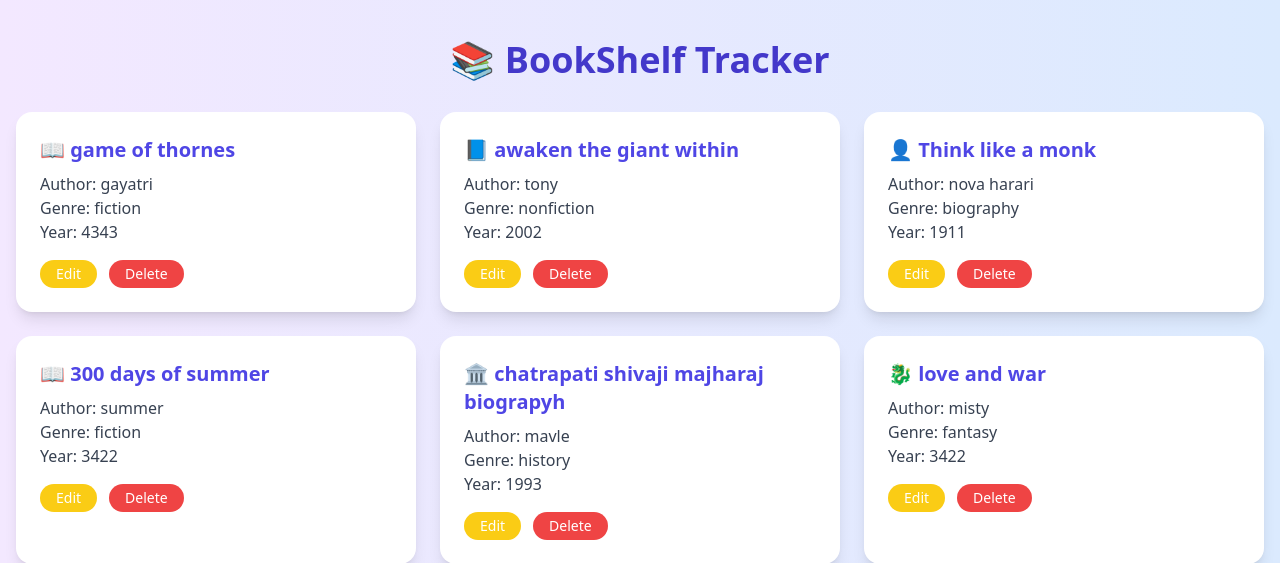
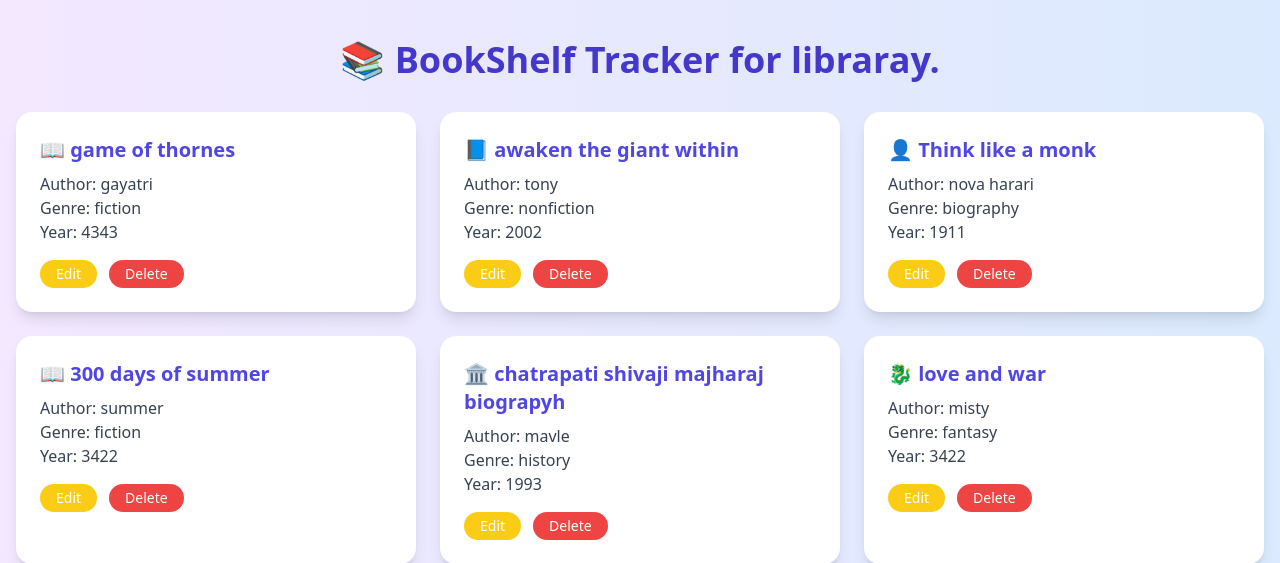
Before and after one commit to gayathri02-hub/Bookshelf_tracker, a Django app: page / in a window 1280 px wide. Shown: the top 563 px of the page. Run offline with Django 4.2, Linux system fonts and the light colour scheme; data comes from the database, SQL or seed files in the repository; some libraries are stand-ins or nearby versions.

Commit message:
changed the title

```diff
--- a/books/templates/books/book_list.html
+++ b/books/templates/books/book_list.html
@@ -34,7 +34,7 @@
 <body class="bg-gradient-to-r from-purple-100 to-blue-100 min-h-screen font-sans fade-in">
 
     <div class="container mx-auto px-4 py-10">
-        <h1 class="text-4xl font-bold text-center text-indigo-700 mb-8">📚 BookShelf Tracker</h1>
+        <h1 class="text-4xl font-bold text-center text-indigo-700 mb-8">📚 BookShelf Tracker for libraray.</h1>
 
         <div class="grid grid-cols-1 md:grid-cols-2 lg:grid-cols-3 gap-6">
             {% for book in books %}
```
